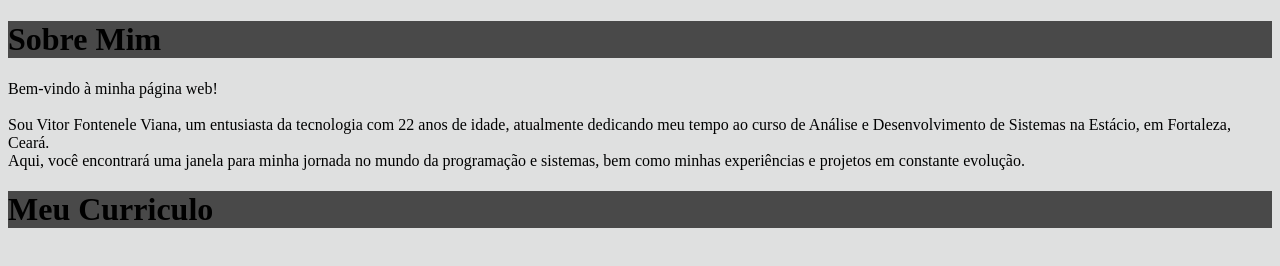
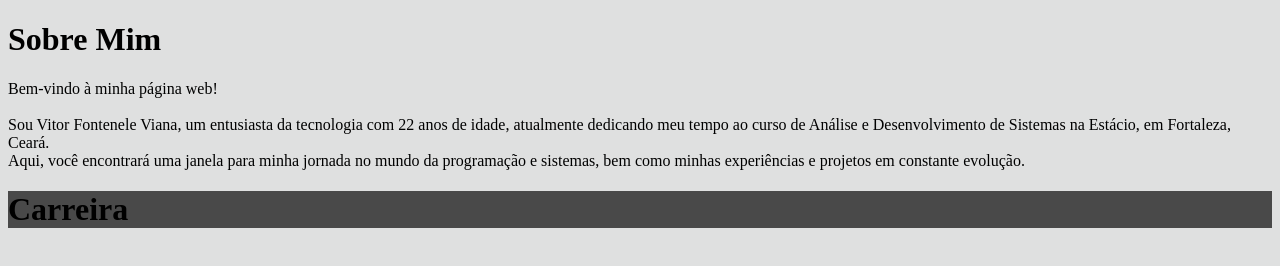
Before and after one commit to vitor-fv/projeto-i, a plain HTML site: page index.html in a window 1280 px wide. Drawn offline with Linux system fonts and the light colour scheme.

Commit message:
Update index.html

```diff
--- a/index.html
+++ b/index.html
@@ -45,16 +45,16 @@ mesmo elemento).
 
 <!-- Corpo da minha página web, apenas conteúdos são colocados aqui -->
 
-<body id="corpo-um">
+<body id="corpo-um" class:"fundo-claro">
 
-    <h1 id="cabecalho-um" class="fundo-claro">Sobre Mim</h1>
+    <h1 id="cabecalho-um" class="fundo-escuro">Sobre Mim</h1>
     <p>Bem-vindo à minha página web! <br><br> Sou Vitor Fontenele Viana, um entusiasta da tecnologia com 22
         anos de idade, atualmente dedicando meu tempo ao curso de Análise e Desenvolvimento de Sistemas na
         Estácio, em Fortaleza, Ceará. <br> Aqui, você encontrará uma janela para minha jornada no mundo da
         programação e sistemas, bem como minhas experiências e projetos em constante evolução.
     </p>
 
-    <h1 id="cabecalho-dois" class="fundo-claro"> Meu Curriculo</h1>
+    <h1 id="cabecalho-dois" class="fundo-claro"> Carreira </h1>
 
 </body>
 </html>
```
